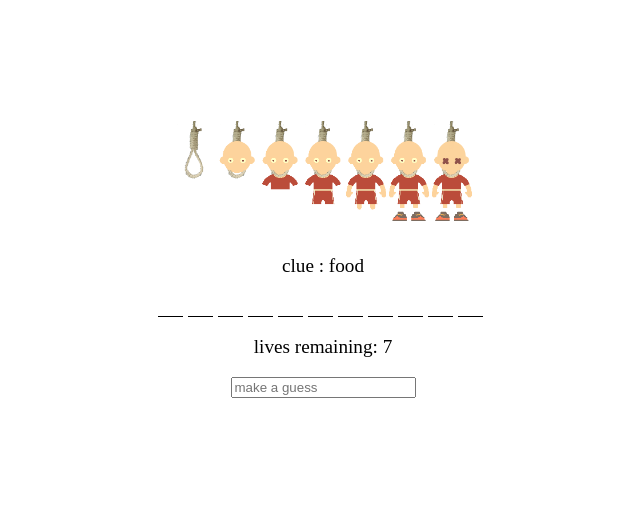
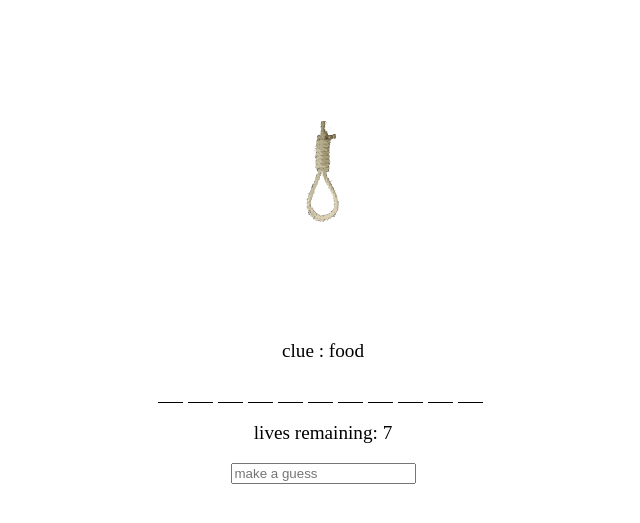
Before and after one commit to Antoine-Robin/TFE, a PHP site: page / in a window 1280 px wide. Shown: the top 523 px of the page, without its empty margins (317-957 px from the left). Run offline with PHP 8.4, Linux system fonts and the light colour scheme.

Commit message:
suite et fin de la fonction render - commit final

```diff
--- a/jeux-du-pendu/Hangman.js
+++ b/jeux-du-pendu/Hangman.js
@@ -122,13 +122,14 @@ class Hangman {
 
   resetGame(message) {
     alert(message);
+    window.location.reload();
   }
   render(id) {
     let container = document.getElementById(id);
     let array = this.t.string.split("");
     let letterContainer = document.createElement("div");
-    let image = document.createElement("img");
-    image.src = "./assets/man.png";
+    let image = document.createElement("div");
+    image.classList.add("hangman-img");
     let clue = document.createElement("p");
     clue.innerHTML = "clue : " + this.line.clue;
     let lives = document.createElement("p");
@@ -154,20 +155,30 @@ class Hangman {
     console.log(this.t);
 
     let placeholders = document.querySelectorAll(".placeholder");
-    console.log(placeholders);
+
+    let correctAswers = 0;
 
     input.addEventListener("keypress", (e) => {
       let positions = this.t.positionsFor(e.key);
+
       if (array.includes(e.key)) {
-        console.log(positions);
+        correctAswers += positions.length;
         for (let i = 0; i < positions.length; ++i) {
           placeholders[positions[i]].innerHTML = e.key;
         }
       } else {
         --this.lives;
+        let backgroundPos = 0 - 75 * (7 - this.lives);
+        let divImg = document.querySelector(".hangman-img");
+        console.log(backgroundPos);
+        divImg.style.backgroundPositionX = backgroundPos + "px";
         if (this.lives == 0) {
           this.resetGame("you lost :(");
         }
+      }
+
+      if (correctAswers == array.length) {
+        this.resetGame("you won :)");
       }
       lives.innerHTML = "lives remaining: " + this.lives;
       setTimeout(() => {
--- a/jeux-du-pendu/assets/style.css
+++ b/jeux-du-pendu/assets/style.css
@@ -4,10 +4,12 @@ body {
   font-size: 1.2rem;
 }
 
-img {
-  width: 300px;
-  text-align: center;
+.hangman-img {
+  background-image: url(./man.png);
   margin-top: 50px;
+  width: 75px;
+  height: 200px;
+  animation-name: hangman;
 }
 
 #game {
```
